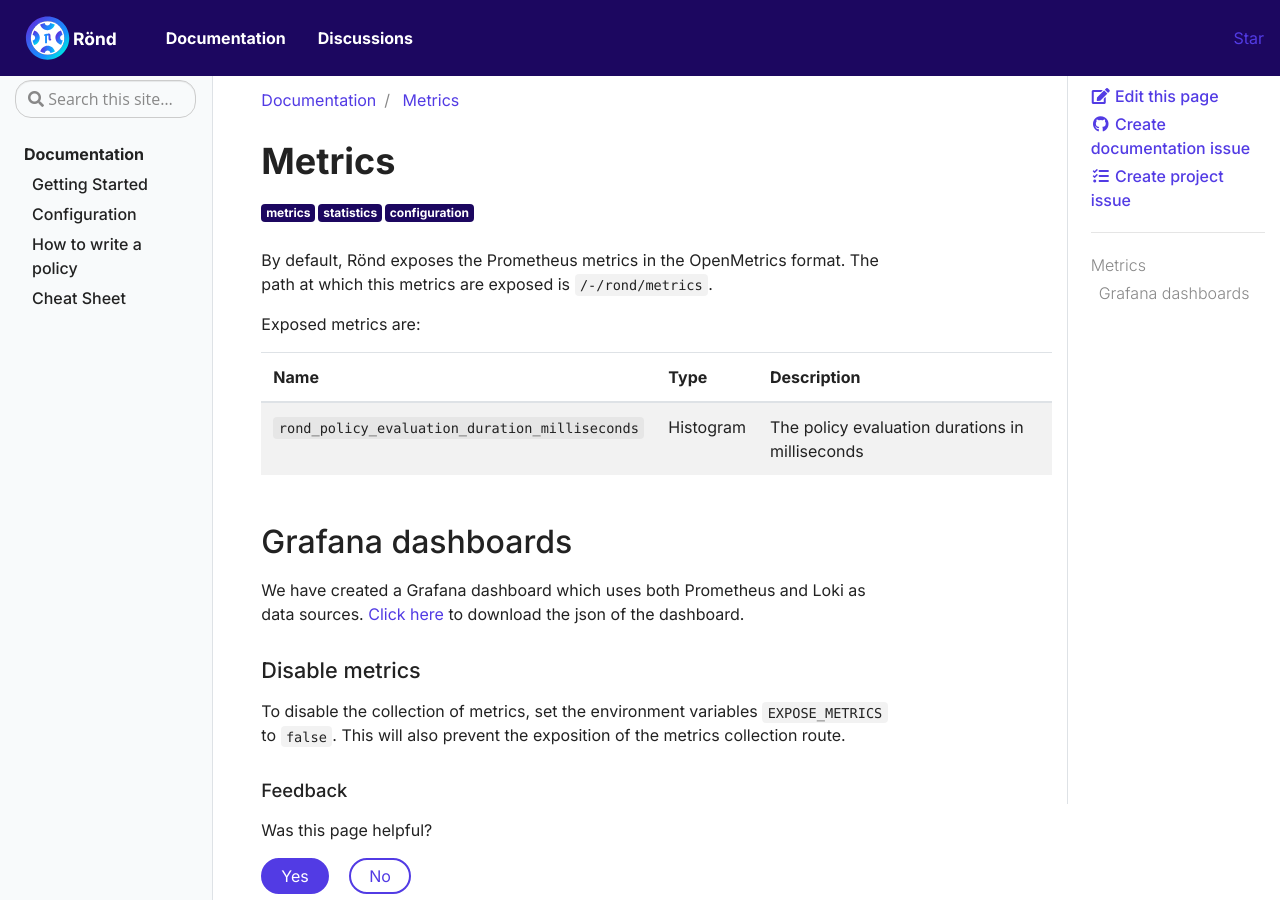
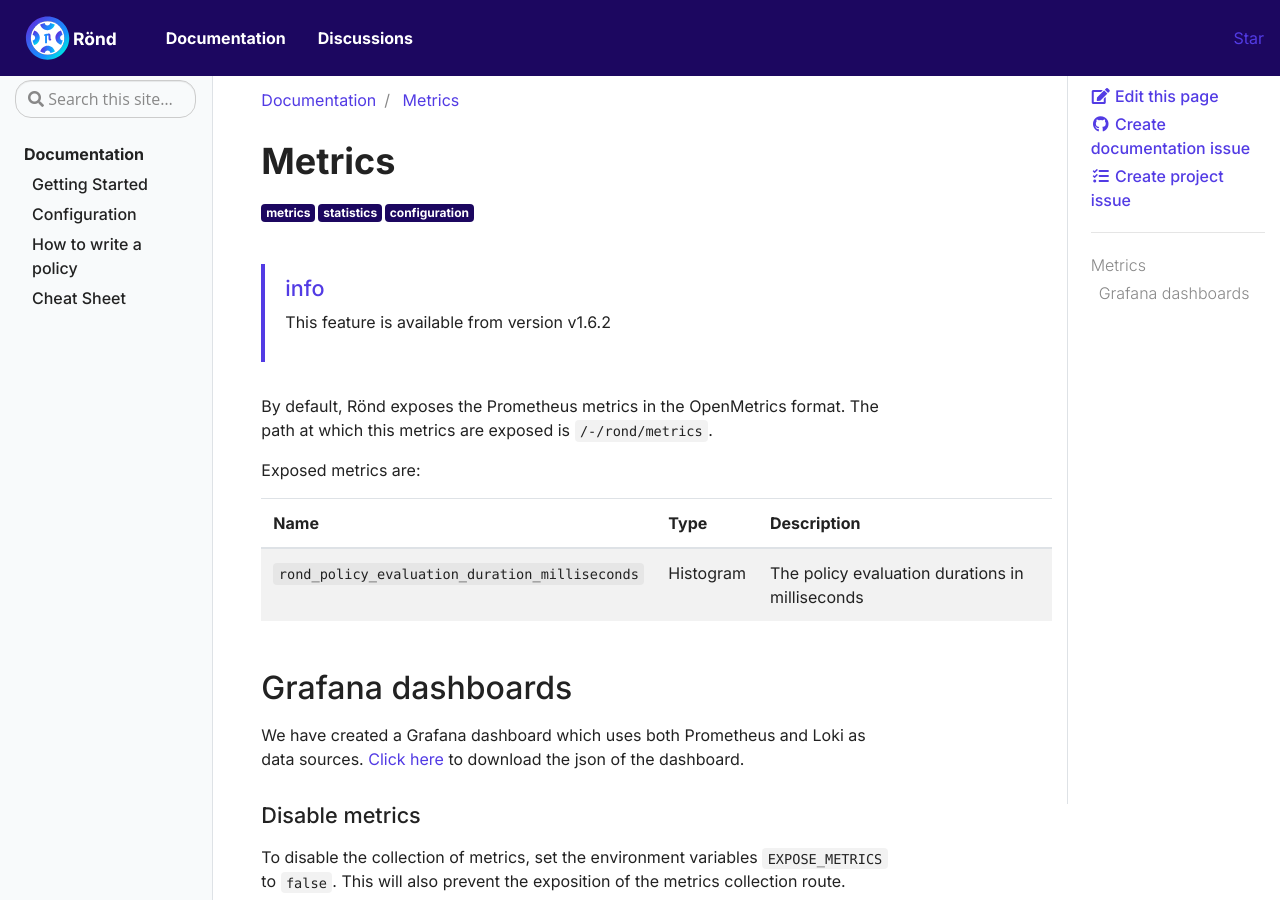
Before and after one commit to rond-authz/rond-authz.github.io, a Jekyll site: the page built from _docs/metrics.md, in a window 1280 px wide and 900 px high. Built offline with Jekyll 4.4.1, drawn with Linux system fonts in a browser that asks for light colours.

Commit message:
add info banner (#58)

```diff
--- a/_docs/metrics.md
+++ b/_docs/metrics.md
@@ -9,6 +9,12 @@
 ---
 
 # Metrics
+
+{%
+  include alert.html
+  type="info"
+  content="This feature is available from version v1.6.2"
+%}
 
 By default, Rönd exposes the Prometheus metrics in the OpenMetrics format. The path at which this metrics are exposed is `/-/rond/metrics`.
 
```
